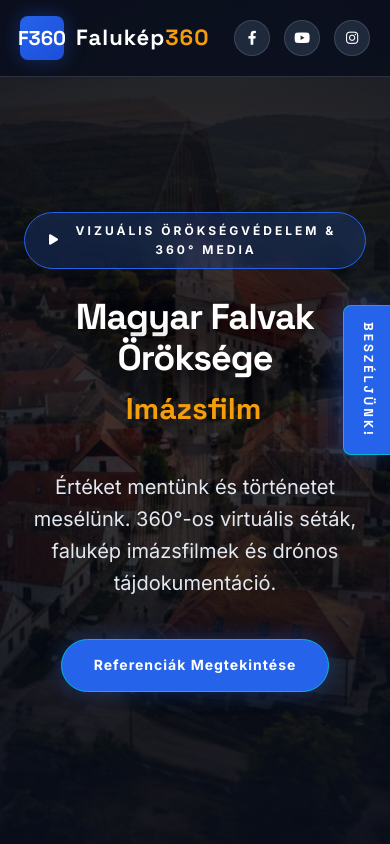
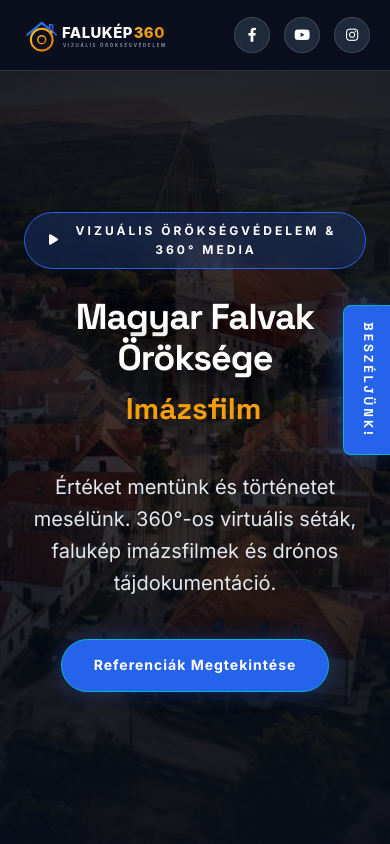
Before and after one commit to zsigribalint-pixel/falukep360-website, a plain HTML site: page index.html in a window 390 px wide. Shown: the top 844 px of the page. Drawn offline with Linux system fonts and the light colour scheme.

Commit message:
Replace header and footer logo with official FALUKÉP 360 SVG vector logo

```diff
--- a/index.html
+++ b/index.html
@@ -13,25 +13,26 @@
   <!-- Security CSP Meta Tag -->
   <meta http-equiv="Content-Security-Policy" content="default-src 'self' 'unsafe-inline' https:; media-src 'self' data: blob: https:; img-src 'self' data: https:; font-src 'self' https:;">
 
-  <!-- Preload Critical Frame -->
+  <!-- Preload Critical Frame & Logo -->
   <link rel="preload" as="image" href="./images/frame1.jpg">
+  <link rel="preload" as="image" href="./images/falukep_logo.svg">
 
   <!-- Modern Official Fonts: Space Grotesk & Inter -->
   <link rel="preconnect" href="https://fonts.googleapis.com">
   <link rel="preconnect" href="https://fonts.gstatic.com" crossorigin>
-  <link href="https://fonts.googleapis.com/css2?family=Inter:wght@300;400;500;600;700;800&family=Space+Grotesk:wght@500;600;700&display=swap" rel="stylesheet">
+  <link href="https://fonts.googleapis.com/css2?family=Inter:wght@300;400;500;600;700;800&family=Space+Grotesk:wght@500;600;700;800&display=swap" rel="stylesheet">
   <!-- FontAwesome Icons with SRI -->
   <link rel="stylesheet" href="https://cdnjs.cloudflare.com/ajax/libs/font-awesome/6.4.0/css/all.min.css" integrity="sha512-iecdLmaskl7CVkqkXNQ/ZH/XLlvWZOJyj7Yy7tcenmpD1ypASozpmT/E0iPtmFIB46ZmdtAc9eNBvH0H/ZpiBw==" crossorigin="anonymous" referrerpolicy="no-referrer">
 
   <style>
     /* ==========================================================================
-       FALUKÉP360 - MODERN & HIVATALOS PALETTA & 2-SOROS GÉPELT CÍMSOR
+       FALUKÉP360 - HIVATALOS FALUKÉP LOGÓVAL & SZEKERES PALETTÁVAL
        ========================================================================== */
     :root {
       --bg-dark: #0a0f1d;
       --bg-surface: #111827;
       --bg-card: #1e293b;
-      --bg-glass: rgba(10, 15, 29, 0.90);
+      --bg-glass: rgba(10, 15, 29, 0.92);
 
       --accent-blue: #2563eb;
       --accent-cyan: #06b6d4;
@@ -64,7 +65,7 @@
       line-height: 1.6;
     }
 
-    /* HEADER & NAVIGATION */
+    /* HEADER & NAVIGATION (OFFICIAL FALUKÉP LOGO) */
     header {
       position: fixed;
       top: 0; left: 0; right: 0;
@@ -72,42 +73,29 @@
       background: var(--bg-glass);
       backdrop-filter: blur(20px);
       border-bottom: 1px solid var(--border-color);
-      padding: 18px 48px;
+      padding: 14px 48px;
       display: flex;
       justify-content: space-between;
       align-items: center;
       transition: var(--transition);
     }
 
-    .brand-logo {
+    .brand-logo-link {
       display: flex;
       align-items: center;
-      gap: 12px;
       text-decoration: none;
-      color: var(--text-main);
+      transition: var(--transition);
     }
 
-    .brand-logo-icon {
-      width: 44px; height: 44px;
-      background: linear-gradient(135deg, var(--accent-blue), #1d4ed8);
-      border-radius: var(--radius-sm);
-      display: flex; align-items: center; justify-content: center;
-      font-family: 'Space Grotesk', sans-serif;
-      font-weight: 700;
-      font-size: 20px;
-      color: #fff;
-      box-shadow: 0 0 20px var(--accent-glow);
+    .brand-logo-link:hover {
+      opacity: 0.9;
+      transform: translateY(-1px);
     }
 
-    .brand-logo-text {
-      font-family: 'Space Grotesk', sans-serif;
-      font-size: 22px;
-      font-weight: 700;
-      letter-spacing: 1px;
-    }
-
-    .brand-logo-text span {
-      color: var(--accent-gold);
+    .brand-logo-img {
+      height: 52px;
+      width: auto;
+      display: block;
     }
 
     .nav-links {
@@ -258,7 +246,7 @@
     /* TYPEWRITER TEXT ALWAYS ON A NEW LINE BELOW MAIN HEADLINE */
     .hero-title-container {
       display: flex;
-      flex-direction: column; /* GÉPELT SZÖVEG MINDEN ESETBEN ÚJ SORBAN JELENIK MEG */
+      flex-direction: column;
       align-items: center;
       justify-content: center;
       gap: 12px;
@@ -268,7 +256,7 @@
     .hero-title-main {
       font-family: 'Space Grotesk', sans-serif;
       font-size: 56px;
-      font-weight: 700;
+      font-weight: 800;
       line-height: 1.15;
       color: #ffffff;
       letter-spacing: -1px;
@@ -278,7 +266,7 @@
     .hero-title-typed {
       font-family: 'Space Grotesk', sans-serif;
       font-size: 46px;
-      font-weight: 700;
+      font-weight: 800;
       line-height: 1.2;
       color: var(--accent-gold);
       border-right: 3.5px solid var(--accent-gold);
@@ -551,6 +539,12 @@
       text-align: center;
     }
 
+    .footer-logo-container {
+      display: flex;
+      justify-content: center;
+      margin-bottom: 24px;
+    }
+
     .contact-form-wrapper {
       max-width: 650px;
       margin: 40px auto 0 auto;
@@ -569,8 +563,9 @@
     .copyright { margin-top: 60px; color: var(--text-dim); font-size: 12px; }
 
     @media (max-width: 768px) {
-      header { padding: 16px 20px; }
+      header { padding: 14px 20px; }
       .nav-links { display: none; }
+      .brand-logo-img { height: 42px; }
       .hero-title-main { font-size: 36px; }
       .hero-title-typed { font-size: 30px; }
       .rolunk-grid, .references-grid { grid-template-columns: 1fr; }
@@ -585,11 +580,10 @@
     <a href="#kapcsolat">Beszéljünk!</a>
   </div>
 
-  <!-- HEADER -->
+  <!-- HEADER WITH OFFICIAL FALUKÉP LOGO -->
   <header>
-    <a href="#" class="brand-logo">
-      <div class="brand-logo-icon">F360</div>
-      <div class="brand-logo-text">Falukép<span>360</span></div>
+    <a href="#" class="brand-logo-link">
+      <img src="./images/falukep_logo.svg" alt="FALUKÉP 360" class="brand-logo-img">
     </a>
 
     <ul class="nav-links">
@@ -737,7 +731,10 @@
   <!-- SECTION 4: KAPCSOLAT -->
   <footer id="kapcsolat">
     <div class="container">
-      <h2 style="font-family: 'Space Grotesk', sans-serif; font-size: 36px; color: #fff;">Beszéljünk a projektről!</h2>
+      <div class="footer-logo-container">
+        <img src="./images/falukep_logo.svg" alt="FALUKÉP 360" style="height: 56px; width: auto;">
+      </div>
+      <h2 style="font-family: 'Space Grotesk', sans-serif; font-size: 32px; color: #fff;">Beszéljünk a projektről!</h2>
       <p style="color: var(--text-muted); margin-top: 8px;">Kérjen árajánlatot települése 360°-os virtuális sétájára és imázsfilmjére.</p>
 
       <div class="contact-form-wrapper">
@@ -762,7 +759,7 @@
       </div>
 
       <div class="copyright">
-        &copy; 2026 FALUKÉP360 - TSP Art Lab referencia elrendezés. Minden jog fenntartva.
+        &copy; 2026 FALUKÉP360 - Minden jog fenntartva.
       </div>
     </div>
   </footer>
```
Also changed, not shown: images/falukep_logo.jpg (added), images/falukep_logo.svg (added).
